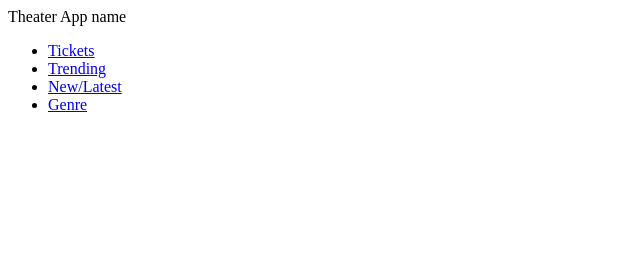
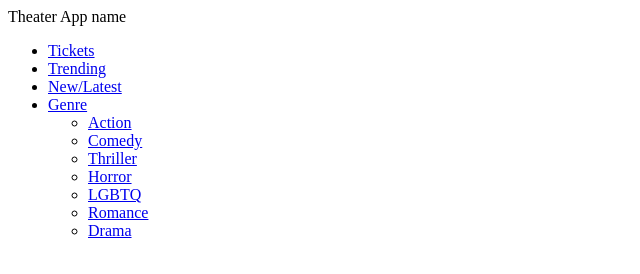
Before and after one commit to Quinton-H/Theater_App, a plain HTML site: page index.html in a window 1280 px wide. Shown: the whole page, without its empty margins (0-640 px from the left). Drawn offline with Linux system fonts and the light colour scheme.

Commit message:
add more options to choose from navbar

```diff
--- a/index.html
+++ b/index.html
@@ -9,13 +9,23 @@
 <body>
     <!--Make a header called Theater App name and a nav bar with different options user can click-->
     <header>Theater App name</header>
-    <nav>
+    <div class="navbar">
         <ul>
             <li><a href="#tickets">Tickets</a></li>
             <li><a href="#trending">Trending</a></li>
             <li><a href="#new">New/Latest</a></li>
             <li><a href="#genre">Genre</a></li>
+                <ul>
+                    <li><a href="#action">Action</a></li>
+                    <li><a href="#comedy">Comedy</a></li>
+                    <li><a href="#thriller">Thriller</a></li>
+                    <li><a href="horror">Horror</a></li>
+                    <li><a href="LGBTQ">LGBTQ</a></li>
+                    <li><a href="#romance">Romance</a></li>
+                    <li><a href="#drama">Drama</a></li>
+                </ul>
         </ul>
-    </nav>
+        </div>
+    </div>
 </body>
 </html>
--- a/style.css
+++ b/style.css
@@ -0,0 +1,12 @@
+/* try to css to html, but not working */
+.navbar {
+font-family:Verdana, Geneva, Tahoma, sans-serif;
+font-size: 16px;
+background-color: blue;
+font-weight: 500;
+}
+.genre {
+font-family:Verdana, Geneva, Tahoma, sans-serif;
+font-size: 16px;
+background-color: gray;
+}
```
